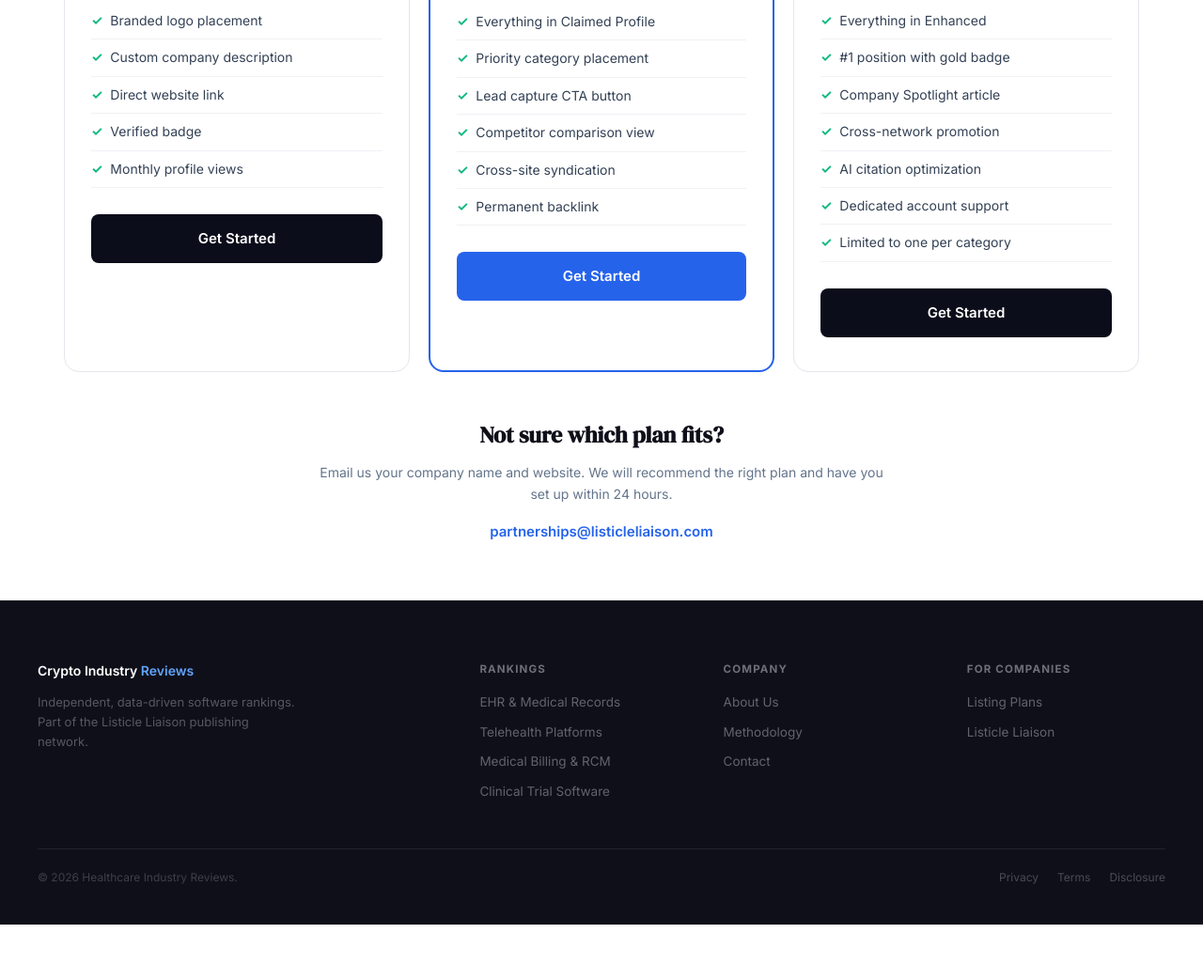
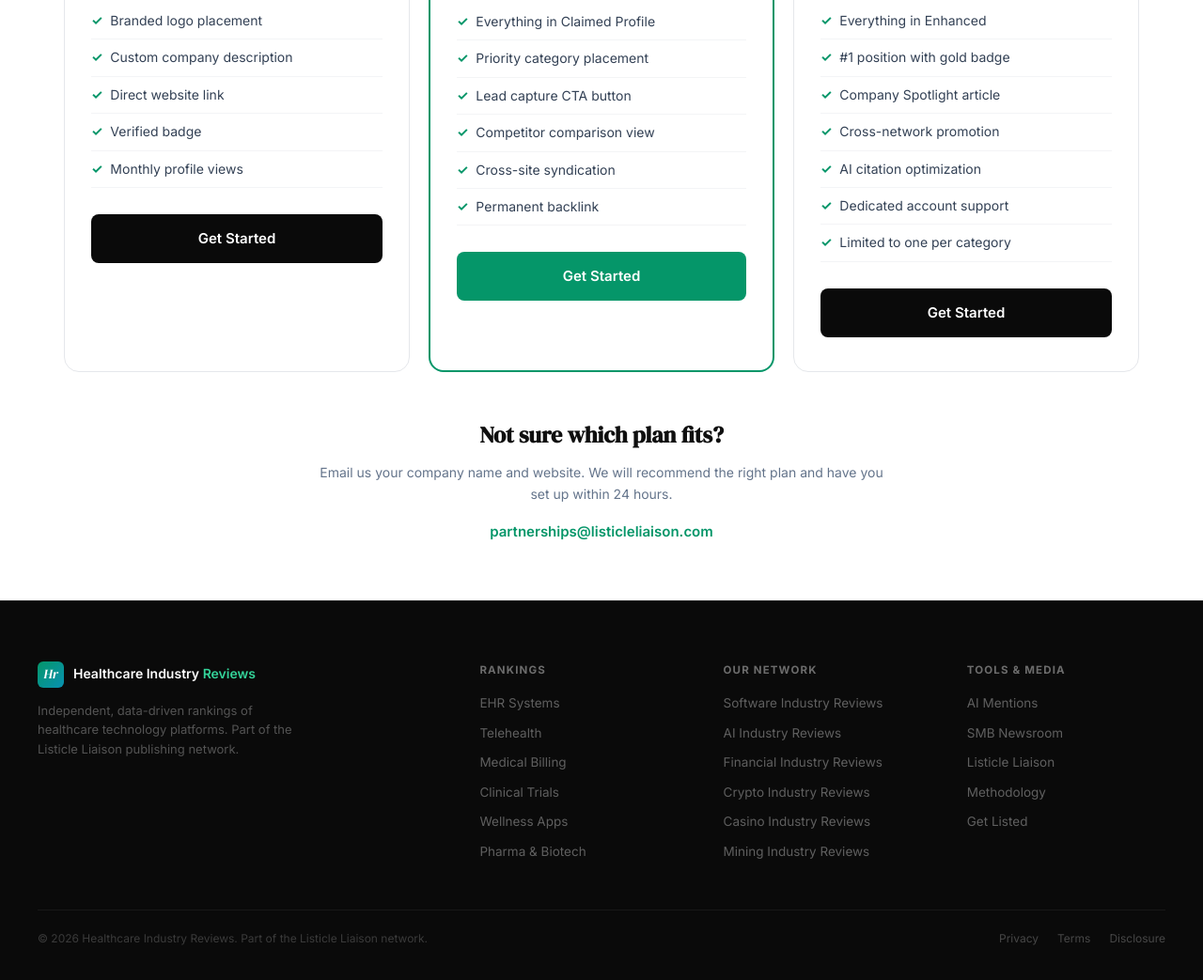
Before and after one commit to jlc12377/healthcareindustryreviews, a plain HTML site: page pages/pricing.html in a window 1280 px wide. Shown: the part 723-1766 px from the top of the page at 94% size. Before the commit the page ends 1707 px from the top, so only its background shows below. Drawn offline with Linux system fonts and the light colour scheme.

Commit message:
Update pricing.html

```diff
--- a/pages/pricing.html
+++ b/pages/pricing.html
@@ -4,40 +4,40 @@
 <meta charset="UTF-8">
 <meta name="viewport" content="width=device-width, initial-scale=1.0">
 <title>Get Listed — Pricing & Plans | Healthcare Industry Reviews</title>
-<meta name="description" content="Get your crypto platform ranked and featured. Plans from $99/month for claimed profiles to $699/month for Featured Partner placement.">
+<meta name="description" content="Get your healthcare platform ranked and featured. Plans from $99/month for claimed profiles to $699/month for Featured Partner placement.">
 <link href="https://fonts.googleapis.com/css2?family=DM+Serif+Display:ital@0;1&family=Inter:wght@300;400;500;600;700&display=swap" rel="stylesheet">
 <style>
-:root{--navy:#0b0d1a;--navy-mid:#12152e;--blue:#2563eb;--blue-soft:#60a5fa;--blue-wash:#eff6ff;--emerald:#10b981;--emerald-wash:#ecfdf5;--surface:#ffffff;--surface-2:#f8f8fa;--surface-3:#f0f0f4;--ink:#0f0f1a;--ink-2:#334155;--ink-3:#64748b;--ink-4:#94a3b8;--border:#e5e5ec;--border-light:#f1f1f6;--radius-lg:12px;--radius-xl:16px;--shadow-lg:0 12px 40px rgba(15,15,26,.1);--font-display:'DM Serif Display',Georgia,serif;--font-body:'Inter',-apple-system,sans-serif;--max-w:1200px;--nav-h:60px}
+:root{--black:#0a0a0a;--emerald:#059669;--emerald-soft:#34d399;--emerald-wash:#ecfdf5;--gold:#0891b2;--gold-soft:#22d3ee;--blue:#059669;--blue-soft:#34d399;--blue-wash:#ecfdf5;--surface:#ffffff;--surface-2:#f9fafb;--surface-3:#f3f4f6;--ink:#0f0f0f;--ink-2:#334155;--ink-3:#64748b;--ink-4:#94a3b8;--border:#e5e7eb;--border-light:#f3f4f6;--radius-lg:12px;--radius-xl:16px;--shadow-lg:0 12px 40px rgba(15,15,26,.1);--font-display:'DM Serif Display',Georgia,serif;--font-body:'Inter',-apple-system,sans-serif;--max-w:1200px;--nav-h:60px}
 *{margin:0;padding:0;box-sizing:border-box}html{scroll-behavior:smooth}body{font-family:var(--font-body);color:var(--ink);background:var(--surface);-webkit-font-smoothing:antialiased;line-height:1.6}
-.nav{position:fixed;top:0;left:0;right:0;z-index:100;background:rgba(255,255,255,.94);backdrop-filter:blur(16px);border-bottom:1px solid var(--border-light);height:var(--nav-h)}.nav-inner{max-width:var(--max-w);margin:0 auto;padding:0 28px;height:100%;display:flex;align-items:center;justify-content:space-between}.nav-brand{display:flex;align-items:center;gap:10px;text-decoration:none}.nav-logo-mark{width:32px;height:32px;border-radius:8px;background:linear-gradient(135deg,#2563eb,#ea580c);display:flex;align-items:center;justify-content:center;font-family:var(--font-display);font-size:18px;color:#fff;font-style:italic;letter-spacing:-1px}.nav-logo-text{font-size:15px;font-weight:600;color:var(--ink);letter-spacing:-.3px}.nav-logo-text span{color:var(--blue)}.nav-links{display:flex;gap:28px;align-items:center}.nav-links a{font-size:13.5px;font-weight:500;color:var(--ink-2);text-decoration:none}.nav-links a:hover{color:var(--blue)}.nav-cta{background:var(--navy)!important;color:#fff!important;padding:8px 18px!important;border-radius:6px!important;font-weight:600!important}
-.mobile-menu-btn{display:none;background:none;border:none;cursor:pointer;padding:8px;flex-direction:column;gap:4px}.mobile-menu-btn span{display:block;width:20px;height:2px;background:var(--ink);border-radius:1px}
-.page-header{padding:calc(var(--nav-h) + 48px) 28px 48px;background:var(--navy);text-align:center}.page-eyebrow{font-size:12px;font-weight:600;letter-spacing:.12em;text-transform:uppercase;color:var(--blue-soft);margin-bottom:12px}.page-h1{font-family:var(--font-display);font-size:42px;font-weight:400;color:#fff;letter-spacing:-1px;margin-bottom:10px}.page-sub{font-size:16px;color:rgba(255,255,255,.45);max-width:520px;margin:0 auto}
+.nav{position:fixed;top:0;left:0;right:0;z-index:100;background:rgba(10,10,10,.96);backdrop-filter:blur(16px);border-bottom:1px solid rgba(255,255,255,.06);height:var(--nav-h)}.nav-inner{max-width:var(--max-w);margin:0 auto;padding:0 28px;height:100%;display:flex;align-items:center;justify-content:space-between}.nav-brand{display:flex;align-items:center;gap:10px;text-decoration:none}.nav-logo-mark{width:32px;height:32px;border-radius:8px;background:linear-gradient(135deg,var(--emerald),var(--gold));display:flex;align-items:center;justify-content:center;font-family:var(--font-display);font-size:16px;color:#fff;font-style:italic}.nav-logo-text{font-size:15px;font-weight:600;color:#fff;letter-spacing:-.3px}.nav-logo-text span{color:var(--emerald-soft)}.nav-links{display:flex;gap:28px;align-items:center}.nav-links a{font-size:13px;font-weight:500;color:rgba(255,255,255,.5);text-decoration:none}.nav-links a:hover{color:#fff}.nav-cta{background:var(--emerald)!important;color:#fff!important;padding:8px 18px!important;border-radius:6px!important;font-weight:600!important}
+.mobile-menu-btn{display:none;background:none;border:none;cursor:pointer;padding:8px;flex-direction:column;gap:4px}.mobile-menu-btn span{display:block;width:20px;height:2px;background:#fff;border-radius:1px}
+.page-header{padding:calc(var(--nav-h) + 48px) 28px 48px;background:var(--black);text-align:center}.page-eyebrow{font-size:12px;font-weight:600;letter-spacing:.12em;text-transform:uppercase;color:var(--emerald-soft);margin-bottom:12px}.page-h1{font-family:var(--font-display);font-size:42px;font-weight:400;color:#fff;letter-spacing:-1px;margin-bottom:10px}.page-sub{font-size:16px;color:rgba(255,255,255,.45);max-width:520px;margin:0 auto}
 .section{max-width:var(--max-w);margin:0 auto;padding:60px 28px}
-.toggle-wrap{display:flex;justify-content:center;margin-bottom:40px}.toggle{display:inline-flex;background:var(--surface-3);border-radius:8px;padding:4px;gap:2px}.toggle-btn{padding:10px 24px;border-radius:6px;border:none;font-family:var(--font-body);font-size:14px;font-weight:600;cursor:pointer;transition:all .2s;background:transparent;color:var(--ink-3)}.toggle-btn.active{background:var(--navy);color:#fff}.save{font-size:11px;font-weight:600;color:var(--emerald);margin-left:4px}
+.toggle-wrap{display:flex;justify-content:center;margin-bottom:40px}.toggle{display:inline-flex;background:var(--surface-3);border-radius:8px;padding:4px;gap:2px}.toggle-btn{padding:10px 24px;border-radius:6px;border:none;font-family:var(--font-body);font-size:14px;font-weight:600;cursor:pointer;transition:all .2s;background:transparent;color:var(--ink-3)}.toggle-btn.active{background:var(--black);color:#fff}.save{font-size:11px;font-weight:600;color:var(--emerald);margin-left:4px}
 .pricing-grid{display:grid;grid-template-columns:repeat(3,1fr);gap:20px}
-.price-card{background:var(--surface);border:1px solid var(--border);border-radius:var(--radius-xl);padding:36px 28px;transition:all .25s;position:relative}.price-card:hover{box-shadow:var(--shadow-lg);transform:translateY(-3px)}.price-card.popular{border:2px solid var(--blue)}.price-card.popular::before{content:"MOST POPULAR";position:absolute;top:-12px;left:50%;transform:translateX(-50%);background:var(--blue);color:#fff;font-size:10px;font-weight:700;letter-spacing:.08em;padding:4px 14px;border-radius:20px}
+.price-card{background:var(--surface);border:1px solid var(--border);border-radius:var(--radius-xl);padding:36px 28px;transition:all .25s;position:relative}.price-card:hover{box-shadow:var(--shadow-lg);transform:translateY(-3px)}.price-card.popular{border:2px solid var(--emerald)}.price-card.popular::before{content:"MOST POPULAR";position:absolute;top:-12px;left:50%;transform:translateX(-50%);background:var(--emerald);color:#fff;font-size:10px;font-weight:700;letter-spacing:.08em;padding:4px 14px;border-radius:20px}
 .price-card-name{font-family:var(--font-display);font-size:24px;margin-bottom:4px}.price-card-desc{font-size:13px;color:var(--ink-3);margin-bottom:16px;line-height:1.5}.price-card-price{font-family:var(--font-display);font-size:42px;letter-spacing:-1.5px;margin-bottom:2px;line-height:1}.price-card-price span{font-size:16px;font-family:var(--font-body);color:var(--ink-3);letter-spacing:0;font-weight:400}.price-card-billing{font-size:12.5px;color:var(--ink-4);margin-bottom:24px;min-height:18px}
 .price-card-features{list-style:none;margin-bottom:28px}.price-card-features li{font-size:14px;color:var(--ink-2);padding:8px 0;border-bottom:1px solid var(--border-light);display:flex;align-items:start;gap:8px}.price-card-features li::before{content:"\2713";color:var(--emerald);font-weight:700;flex-shrink:0}
-.price-card-btn{display:block;width:100%;padding:14px;border-radius:8px;font-size:15px;font-weight:600;text-decoration:none;transition:all .2s;text-align:center;font-family:var(--font-body)}.price-card-btn.primary{background:var(--navy);color:#fff}.price-card-btn.primary:hover{background:var(--navy-mid)}.price-card-btn.blue{background:var(--blue);color:#fff}.price-card-btn.blue:hover{background:var(--blue-soft)}
-.cta-bottom{max-width:600px;margin:48px auto 0;text-align:center}.cta-bottom h3{font-family:var(--font-display);font-size:24px;margin-bottom:10px}.cta-bottom p{font-size:14px;color:var(--ink-3);margin-bottom:16px}.cta-bottom a{color:var(--blue);font-weight:600;font-size:15px;text-decoration:none}
-.footer{background:var(--ink);padding:64px 28px 40px}.footer-inner{max-width:var(--max-w);margin:0 auto;display:grid;grid-template-columns:2fr 1fr 1fr 1fr;gap:48px}.footer-brand-name{font-size:14px;font-weight:600;color:#fff;margin-bottom:12px}.footer-brand-name span{color:var(--blue-soft)}.footer-desc{font-size:13px;color:rgba(255,255,255,.3);line-height:1.6;max-width:280px}.footer-col-title{font-size:11.5px;font-weight:700;text-transform:uppercase;letter-spacing:.1em;color:rgba(255,255,255,.4);margin-bottom:16px}.footer-col a{display:block;font-size:13.5px;color:rgba(255,255,255,.35);text-decoration:none;margin-bottom:10px}.footer-col a:hover{color:var(--blue-soft)}.footer-bottom{max-width:var(--max-w);margin:40px auto 0;padding:20px 0 0;border-top:1px solid rgba(255,255,255,.08);display:flex;justify-content:space-between;font-size:12px;color:rgba(255,255,255,.2)}.footer-bottom a{color:rgba(255,255,255,.25);text-decoration:none;margin-left:20px}
-@media(max-width:900px){.pricing-grid{grid-template-columns:1fr}.page-h1{font-size:30px}.footer-inner{grid-template-columns:1fr 1fr}.nav-links{display:none;position:absolute;top:var(--nav-h);left:0;right:0;background:var(--surface);flex-direction:column;padding:20px 28px;gap:14px;border-bottom:1px solid var(--border)}.nav-links.open{display:flex}.mobile-menu-btn{display:flex}}
+.price-card-btn{display:block;width:100%;padding:14px;border-radius:8px;font-size:15px;font-weight:600;text-decoration:none;transition:all .2s;text-align:center;font-family:var(--font-body)}.price-card-btn.primary{background:var(--black);color:#fff}.price-card-btn.primary:hover{background:#1a1a1a}.price-card-btn.green{background:var(--emerald);color:#fff}.price-card-btn.green:hover{background:var(--emerald-soft)}
+.cta-bottom{max-width:600px;margin:48px auto 0;text-align:center}.cta-bottom h3{font-family:var(--font-display);font-size:24px;margin-bottom:10px}.cta-bottom p{font-size:14px;color:var(--ink-3);margin-bottom:16px}.cta-bottom a{color:var(--emerald);font-weight:600;font-size:15px;text-decoration:none}
+.footer{background:var(--black);padding:64px 28px 40px;border-top:1px solid rgba(255,255,255,.04)}.footer-inner{max-width:var(--max-w);margin:0 auto;display:grid;grid-template-columns:2fr 1fr 1fr 1fr;gap:48px}.footer-brand-mark{display:flex;align-items:center;gap:10px;margin-bottom:14px}.footer-logo{width:28px;height:28px;border-radius:6px;background:linear-gradient(135deg,var(--emerald),var(--gold));display:flex;align-items:center;justify-content:center;font-family:var(--font-display);font-size:14px;color:#fff;font-style:italic}.footer-brand-name{font-size:14px;font-weight:600;color:#fff}.footer-brand-name span{color:var(--emerald-soft)}.footer-desc{font-size:13px;color:rgba(255,255,255,.3);line-height:1.6;max-width:280px}.footer-col-title{font-size:11.5px;font-weight:700;text-transform:uppercase;letter-spacing:.1em;color:rgba(255,255,255,.4);margin-bottom:16px}.footer-col a{display:block;font-size:13.5px;color:rgba(255,255,255,.35);text-decoration:none;margin-bottom:10px}.footer-col a:hover{color:var(--emerald-soft)}.footer-bottom{max-width:var(--max-w);margin:40px auto 0;padding:20px 0 0;border-top:1px solid rgba(255,255,255,.06);display:flex;justify-content:space-between;font-size:12px;color:rgba(255,255,255,.2)}.footer-bottom a{color:rgba(255,255,255,.25);text-decoration:none;margin-left:20px}
+@media(max-width:900px){.pricing-grid{grid-template-columns:1fr}.page-h1{font-size:30px}.footer-inner{grid-template-columns:1fr 1fr}.nav-links{display:none;position:absolute;top:var(--nav-h);left:0;right:0;background:var(--black);flex-direction:column;padding:20px 28px;gap:14px;border-bottom:1px solid rgba(255,255,255,.06)}.nav-links.open{display:flex}.mobile-menu-btn{display:flex}}
 </style>
 </head>
 <body>
 
 <nav class="nav">
   <div class="nav-inner">
-    <a href="/" class="nav-brand"><div class="nav-logo-mark">Hr</div><div class="nav-logo-text">Crypto Industry <span>Reviews</span></div></a>
+    <a href="/" class="nav-brand"><div class="nav-logo-mark">Hr</div><div class="nav-logo-text">Healthcare Industry <span>Reviews</span></div></a>
     <div class="nav-links"><a href="/">Home</a><a href="/#categories">Rankings</a><a href="/pages/methodology.html">Methodology</a><a href="/pages/pricing.html" class="nav-cta">Get Listed</a></div>
     <button class="mobile-menu-btn" onclick="document.querySelector('.nav-links').classList.toggle('open')" aria-label="Menu"><span></span><span></span><span></span></button>
   </div>
 </nav>
 
 <div class="page-header">
-  <div class="page-eyebrow">For Crypto Companies</div>
-  <h1 class="page-h1">Get your crypto platform ranked</h1>
-  <p class="page-sub">Show up where your customers are comparing crypto platforms. Claim your profile, enhance your listing, or secure Featured Partner placement.</p>
+  <div class="page-eyebrow">For Healthcare Companies</div>
+  <h1 class="page-h1">Get your healthcare platform ranked</h1>
+  <p class="page-sub">Show up where your customers are comparing healthcare platforms. Claim your profile, enhance your listing, or secure Featured Partner placement.</p>
 </div>
 
 <div class="section">
@@ -78,7 +78,7 @@
         <li>Cross-site syndication</li>
         <li>Permanent backlink</li>
       </ul>
-      <a href="https://buy.stripe.com/3cI8wQdq3geT9cP5lBd7q07" class="price-card-btn blue" id="btn-enhanced">Get Started</a>
+      <a href="https://buy.stripe.com/3cI8wQdq3geT9cP5lBd7q07" class="price-card-btn green" id="btn-enhanced">Get Started</a>
     </div>
 
     <div class="price-card">
@@ -108,12 +108,41 @@
 
 <footer class="footer">
   <div class="footer-inner">
-    <div><div class="footer-brand-name">Crypto Industry <span>Reviews</span></div><p class="footer-desc">Independent, data-driven software rankings. Part of the Listicle Liaison publishing network.</p></div>
-    <div class="footer-col"><div class="footer-col-title">Rankings</div><a href="/pages/ehr-rankings.html">EHR & Medical Records</a><a href="/pages/telehealth-rankings.html">Telehealth Platforms</a><a href="/pages/billing-rankings.html">Medical Billing & RCM</a><a href="/pages/clinical-rankings.html">Clinical Trial Software</a></div>
-    <div class="footer-col"><div class="footer-col-title">Company</div><a href="https://listicleliaison.com/pages/about.html">About Us</a><a href="/pages/methodology.html">Methodology</a><a href="mailto:partnerships@listicleliaison.com">Contact</a></div>
-    <div class="footer-col"><div class="footer-col-title">For Companies</div><a href="/pages/pricing.html">Listing Plans</a><a href="https://listicleliaison.com">Listicle Liaison</a></div>
+    <div>
+      <div class="footer-brand-mark"><div class="footer-logo">Hr</div><div class="footer-brand-name">Healthcare Industry <span>Reviews</span></div></div>
+      <p class="footer-desc">Independent, data-driven rankings of healthcare technology platforms. Part of the Listicle Liaison publishing network.</p>
+    </div>
+    <div class="footer-col">
+      <div class="footer-col-title">Rankings</div>
+      <a href="/pages/ehr-rankings.html">EHR Systems</a>
+      <a href="/pages/telehealth-rankings.html">Telehealth</a>
+      <a href="/pages/billing-rankings.html">Medical Billing</a>
+      <a href="/pages/clinical-rankings.html">Clinical Trials</a>
+      <a href="/pages/wellness-rankings.html">Wellness Apps</a>
+      <a href="/pages/pharma-rankings.html">Pharma & Biotech</a>
+    </div>
+    <div class="footer-col">
+      <div class="footer-col-title">Our Network</div>
+      <a href="https://softwareindustryreviews.com">Software Industry Reviews</a>
+      <a href="https://aiindustryreviews.com">AI Industry Reviews</a>
+      <a href="https://financialindustryreviews.com">Financial Industry Reviews</a>
+      <a href="https://cryptoindustryreviews.com">Crypto Industry Reviews</a>
+      <a href="https://casinoindustryreviews.com">Casino Industry Reviews</a>
+      <a href="https://miningindustryreviews.com">Mining Industry Reviews</a>
+    </div>
+    <div class="footer-col">
+      <div class="footer-col-title">Tools &amp; Media</div>
+      <a href="https://ai-mentions.com">AI Mentions</a>
+      <a href="https://smbnewsroom.com">SMB Newsroom</a>
+      <a href="https://listicleliaison.com">Listicle Liaison</a>
+      <a href="/pages/methodology.html">Methodology</a>
+      <a href="/pages/pricing.html">Get Listed</a>
+    </div>
   </div>
-  <div class="footer-bottom"><span>&copy; 2026 Healthcare Industry Reviews.</span><span><a href="https://listicleliaison.com/pages/privacy.html">Privacy</a><a href="https://listicleliaison.com/pages/terms.html">Terms</a><a href="https://listicleliaison.com/pages/disclosure.html">Disclosure</a></span></div>
+  <div class="footer-bottom">
+    <span>&copy; 2026 Healthcare Industry Reviews. Part of the Listicle Liaison network.</span>
+    <span><a href="https://listicleliaison.com/pages/privacy.html">Privacy</a><a href="https://listicleliaison.com/pages/terms.html">Terms</a><a href="https://listicleliaison.com/pages/disclosure.html">Disclosure</a></span>
+  </div>
 </footer>
 
 <script>
```
